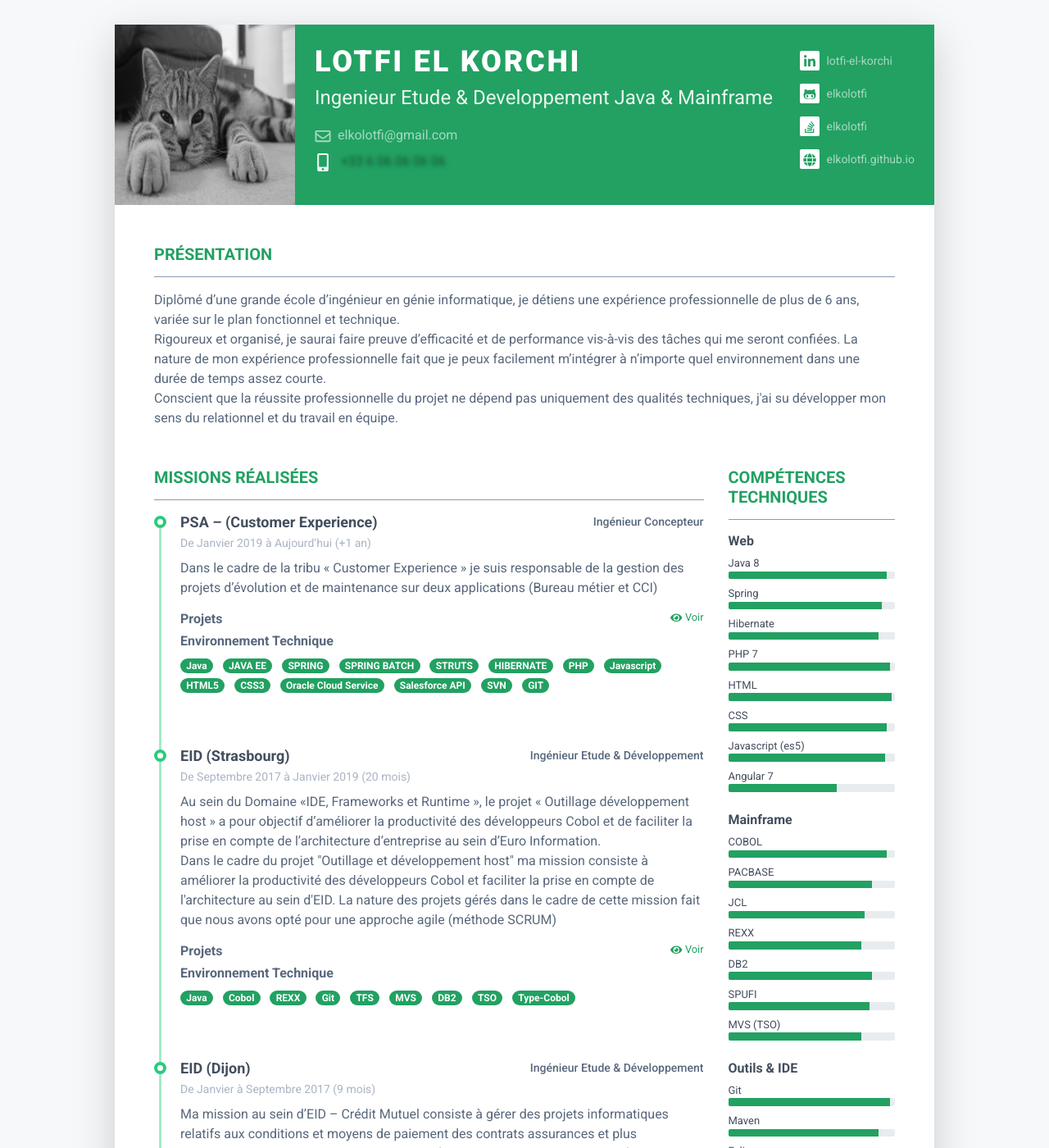
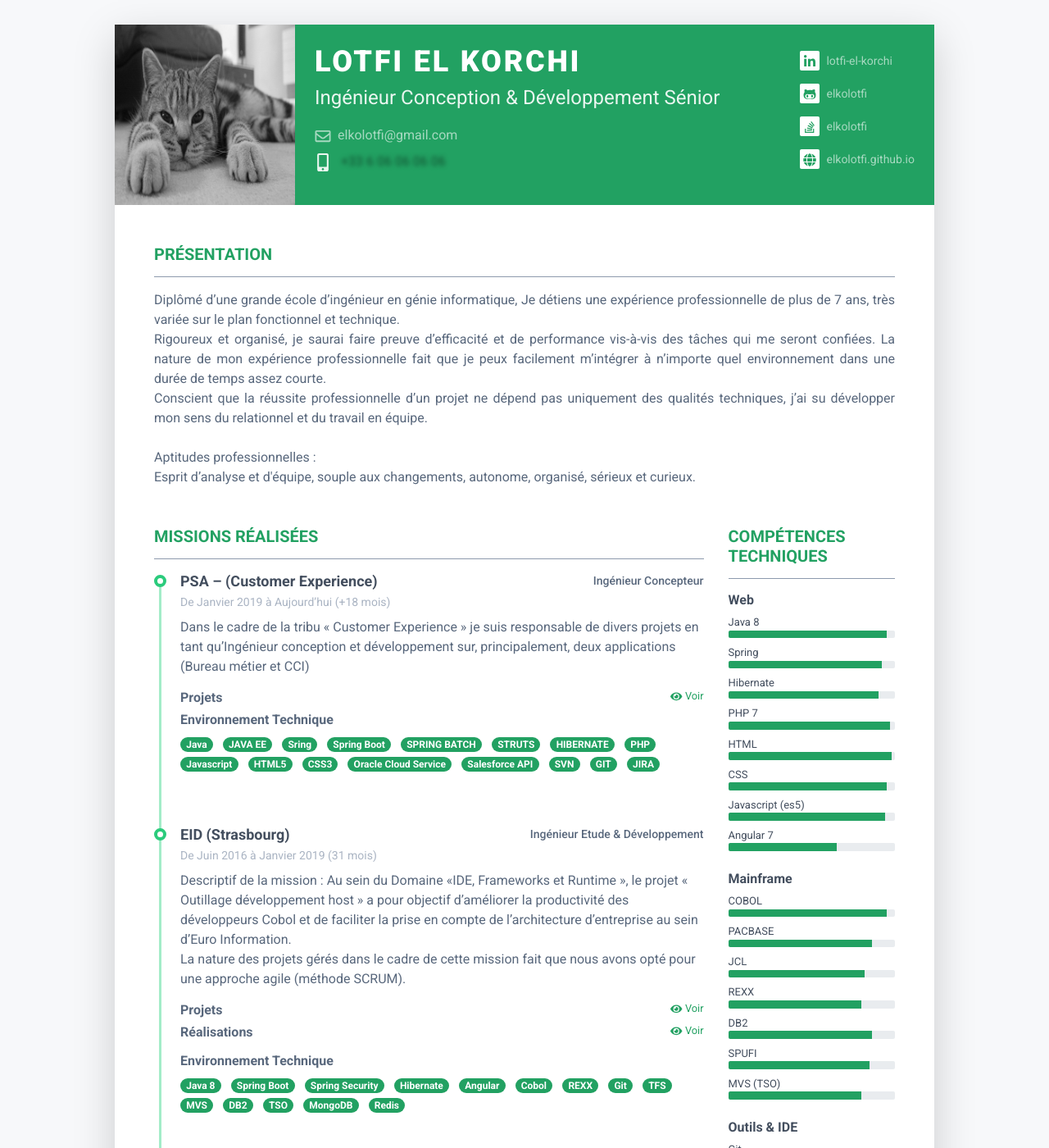
Before and after one commit to elkolotfi/elkolotfi.github.io, a Jekyll site: the page built from index.markdown, in a window 1280 px wide and 1400 px high. Shown: the whole window at 82% size. Built offline with Jekyll 4.4.1, drawn with Linux system fonts in a browser that asks for light colours; nearby versions of some CDN libraries; part of the change alters nothing that is shown; some of the changed text lies outside the part shown.

Commit message:
update 2020_05_16

```diff
--- a/_config.yml
+++ b/_config.yml
@@ -19,7 +19,7 @@
 # in the templates via {{ site.myvariable }}.
 
 title: Lotfi EL KORCHI
-email: your-email@example.com
+email: elkolotfi@gmail.com
 description: >- # this means to ignore newlines until "baseurl:"
   Write an awesome description for your new site here. You can edit this
   line in _config.yml. It will appear in your document head meta (for
--- a/_data/cv.json
+++ b/_data/cv.json
@@ -1,7 +1,7 @@
 {
   "general": {
-    "title": "Lotfi EL KORCHI | Ingénieur d'étude et de développement Java et Mainframe",
-    "description": "Diplômé d’une grande école d’ingénieur en génie informatique, je détiens une expérience professionnelle de plus de 6 ans, variée sur le plan fonctionnel et technique.<br>Rigoureux et organisé, je saurai faire preuve d’efficacité et de performance vis-à-vis des tâches qui me seront confiées. La nature de mon expérience professionnelle fait que je peux facilement m’intégrer à n’importe quel environnement dans une durée de temps assez courte.<br>Conscient que la réussite professionnelle du projet ne dépend pas uniquement des qualités techniques, j'ai su développer mon sens du relationnel et du travail en équipe."
+    "title": "Lotfi EL KORCHI | Ingénieur Conception & Développement Sénior",
+    "description": "Diplômé d’une grande école d’ingénieur en génie informatique, Je détiens une expérience professionnelle de plus de 7 ans, très variée sur le plan fonctionnel et technique.<br>Rigoureux et organisé, je saurai faire preuve d’efficacité et de performance vis-à-vis des tâches qui me seront confiées. La nature de mon expérience professionnelle fait que je peux facilement m’intégrer à n’importe quel environnement dans une durée de temps assez courte.<br>Conscient que la réussite professionnelle d’un projet ne dépend pas uniquement des qualités techniques, j’ai su développer mon sens du relationnel et du travail en équipe.<br><br>Aptitudes professionnelles :<br>Esprit d’analyse et d'équipe, souple aux changements, autonome, organisé, sérieux et curieux.<br>"
   },
   "languages": [
     {"name":  "Français", "level": "Courant"},
@@ -72,29 +72,50 @@
     {
       "company": "PSA – (Customer Experience)",
       "job": "Ingénieur Concepteur",
-      "time_frame": "De Janvier 2019 à Aujourd’hui (+1 an)",
-      "description": "Dans le cadre de la tribu « Customer Experience » je suis responsable de la gestion des projets d’évolution et de maintenance sur deux applications (Bureau métier et CCI)",
+      "time_frame": "De Janvier 2019 à Aujourd’hui (+18 mois)",
+      "description": "Dans le cadre de la tribu « Customer Experience » je suis responsable de divers projets en tant qu’Ingénieur conception et développement sur, principalement, deux applications (Bureau métier et CCI)",
       "projects": [
         {
           "title":  "Transfert des tickets vers Salesforce",
           "description": "Dans le cadre de l’application Bureau métier, l’un des clients de PSA (Free2Move) souhaite transférer un certain type de ses tickets vers Salesforce afin qu’il puisse les traiter sur ce CRM. Il faut donc instaurer les bonnes règles de gestion et mettre en place une connexion sécurisé (JWT) vers l’Api Salesforce puis mettre en place l’action de transfert (transformation des « Incident » Oracle en « Case » Salesforce)"
         },
         {
-          "title": "Amélioration de la page de recherche de l’application CCI",
-          "description": "Les utilisateurs de l’application CCI ont souvent recoure à une page de recherche qui représente une sorte de point d’entré essentiel pour l’ensemble de l’application. Cette interface souffre de plusieurs problèmes parmi lesquels on peut citer : Une lenteur assez considérable au moment de l’initialisation de la page, manque de plusieurs critères de recherches, difficulté de navigation sur les résultats de recherches… Le but est donc d’améliorer l’expérience en comblant ces lacunes à travers une série de mini-projets."
+          "title": "Refonte de l’architecture des processus personnalisés",
+          "description": "Pour rajouter des traitements spécifiques aux modules standards du CRM Oracle les développeurs disposent d’un modèle de processus personnalisé qui leurs permettent d’uploader un script PHP et conditionner son exécution depuis le gestionnaire des règles d’oracle. Le souci avec cette approche est que le workflow n’est pas très performant : il faut modifier le fichier localement, l’uploader, déployer puis tester.<br>J’ai donc proposé une nouvelle architecture qui s’appuie sur un dispatcher responsable de l’appel du traitement correspondant situé sur le serveur. Il suffit donc d’uploader le traitement appelant le dispatcher et déployer une seule fois puis modifier le module PHP directement sur le serveur.<br><br>Ce changement a eu un impact décisif sur le projet de transfert des tickets vers Salesforce grâce à :<br>- L’amélioration du processus du développement<br>- La possibilité d’utiliser la programmation orientée objet ainsi que quelques principes de la programmation SOLID<br>- La possibilité d’utiliser des bibliothèques tierces<br>- La mise en place des tests automatisés<br>"
+        },
+        {
+          "title": "Gestion de l’évolution de l’application CCI",
+          "description": "CCI est une application intranet qui a pour but d’assister les agents du centre de la gestion des recouvrements des contrats de financement PSA. <br>Ma mission est de gérer l’évolution de cette application à travers différents projets qui visent :<br>- La correction de bugs sur différentes parties de l’application.<br>- Amélioration de la performance, notamment pour la recherche des contrats, qui est une fonctionnalité incontournable de l’outil<br>- Correction des différentes failles de sécurités relevés lors des différents audits<br>- Amélioration de la qualité du code en répondant aux exigences de SONAR<br>"
+        },
+        {
+          "title": "Migration du CMS Typo3",
+          "description": "L’application EWR utilise un portail basé sur le CMS Typo3 dans sa version 6.2 qui fait de la version 5 de PHP. Il n’y a plus de support pour ces versions aujourd’hui. Par conséquent, il faut considérer une mise à jour du CMS et du PHP vers des versions LTS.<br>Mon rôle sur ce projet est de réaliser l’étude qui permet de mettre en place l’opération de migration tout en gardant toutes les fonctionnalités de l’application (connexions LDAP, système de templating…)<br>"
         }
       ],
-      "skills": ["Java", "JAVA EE", "SPRING", "SPRING BATCH", "STRUTS", "HIBERNATE", "PHP", "Javascript", "HTML5", "CSS3", "Oracle Cloud Service", "Salesforce API", "SVN", "GIT"]
+      "skills": ["Java", "JAVA EE", "Sring", "Spring Boot", "SPRING BATCH", "STRUTS", "HIBERNATE", "PHP", "Javascript", "HTML5", "CSS3", "Oracle Cloud Service", "Salesforce API", "SVN", "GIT", "JIRA"]
     },
     {
       "company": "EID (Strasbourg)",
       "job": "Ingénieur Etude & Développement",
-      "time_frame": "De Septembre 2017 à Janvier 2019 (20 mois)",
-      "description": "Au sein du Domaine «IDE, Frameworks et Runtime », le projet « Outillage développement host » a pour objectif d’améliorer la productivité des développeurs Cobol et de faciliter la prise en compte de l’architecture d’entreprise au sein d’Euro Information.<br>Dans le cadre du projet \"Outillage et développement host\" ma mission consiste à améliorer la productivité des développeurs Cobol et faciliter la prise en compte de l'architecture au sein d'EID. La nature des projets gérés dans le cadre de cette mission fait que nous avons opté pour une approche agile (méthode SCRUM)",
+      "time_frame": "De Juin 2016 à Janvier 2019 (31 mois)",
+      "description": "Descriptif de la mission : Au sein du Domaine «IDE, Frameworks et Runtime », le projet « Outillage développement host » a pour objectif d’améliorer la productivité des développeurs Cobol et de faciliter la prise en compte de l’architecture d’entreprise au sein d’Euro Information.<br>La nature des projets gérés dans le cadre de cette mission fait que nous avons opté pour une approche agile (méthode SCRUM).<br>",
+      "achievements": {
+        "tasks": [
+          "Etude et Analyse des besoins",
+          "Estimation des charges",
+          "Elaboration des cahiers de spécifications techniques et fonctionnelles",
+          "Développement Web (Java 8, Spring boot, Spring security, Angular)",
+          "Développement Eclipse (Java 8, SWT et JFACES)",
+          "Développement en COBOL avec respects des différentes normes",
+          "Analyse et conception des solutions pour résoudre les problèmes liés à la productivité des développeurs et aux performances systèmes",
+          "Elaboration des tests unitaires et fonctionnels (QC)",
+          "Livraison des composants développés sur les différents environnements (Test, Qualification et Production)"
+        ]
+      },
       "projects": [
         {
           "title":  "Refonte d'un outil de génération de modules Host (ZGEN)",
-          "description": "Le but de ce projet est de faire une refonte de l'outil déjà existant sur TSO (Mainframe - ZGEN) qui permet de générer des squelettes de programmes type. L'idée et de rendre accessible les mêmes fonctionnalités de l'outil sur l'IDE de développement IBM (RDZ – Eclipse RCP) et de rajouter plus de fonctionnalités."
+          "description": "Le but de ce projet est de faire une refonte de l'outil déjà existant sur TSO (Mainframe - ZGEN) qui permet de générer des squelettes de programmes type. L'idée et de rendre accessible les mêmes fonctionnalités de l'outil sur l'IDE de développement IBM (RDZ – Eclipse RCP) et de rajouter plus de fonctionnalités"
         },
         {
           "title": "Générateur de service applicatif",
@@ -105,57 +126,15 @@
           "description": "Lors du développement de l'outil ZGEN parmi les fonctionnalités que j'ai proposées : un outil de recherche Agate sous forme de fenêtre de dialogue. Cette fonctionnalité a été tellement appréciée par le comité de gestion des projets d'outillage COBOL qu'il a été demandé de le développer comme projet indépendant pouvant être intégré à plusieurs autres plugins déjà existant sur RDZ."
         },
         {
-          "title": "Type Cobol",
-          "description": "L'idée de typeCobol est de créer un surlangage de Cobol qui apporte plus de fonctionnalités et de facilité d'écriture à ce Langage Host."
+          "title": "Gestionnaire de modules COBOL",
+          "description": "Mise en place d’une application Web (Spring boot + angular) afin de gérer la réservation et la recherche des modules COBOL utilisé par les développeurs. Cette application prend en compte les différents aspects de l’environnement EID comme l’authentification LDAP et la gestion autorisations. Pour de meilleure performance nous avons mis en place plusieurs cache (local Storage côté client et Redis coté serveur)"
+        },
+        {
+          "title": "Elaboration d’une architecture distribuée",
+          "description": "Elaboration d’une architecture distribuée permettant la répartition des différentes applications Mainframe sous forme de micro-service. Ceci facilite l’appel de ces services depuis différents contexte (appel sous forme d’une API REST avec une gestion de sécurité plus transparente)"
         }
       ],
-      "skills": ["Java", "Cobol", "REXX", "Git", "TFS", "MVS", "DB2", "TSO", "Type-Cobol"]
-    },
-    {
-      "company": "EID (Dijon)",
-      "job": "Ingénieur Etude & Développement",
-      "time_frame": "De Janvier à Septembre 2017 (9 mois)",
-      "description": "Ma mission au sein d’EID  – Crédit Mutuel consiste à gérer des projets informatiques relatifs aux conditions et moyens de paiement des contrats assurances et plus précisément dans le cadre de l’équipe A430 (service Financier et Contentieux).",
-      "achievements": {
-        "tasks": [
-          "Etude et Analyse des besoins",
-          "Estimation des charges",
-          "Elaboration des cahiers de spécifications techniques et fonctionnelles",
-          "Développement en COBOL avec respects des différentes normes",
-          "Elaboration des tests unitaires et fonctionnels (QC)",
-          "Livraison des composants développés sur les différents environnements (Test, Qualification et Production)"
-        ]
-      },
-      "projects": [
-        {
-          "title":  "Intégration des VCS (Virements à communication structurée)",
-          "description": "Pour le compte du client PARTNERS en Belgique il est demandé d’adapter le générateur des communications structurées existant afin d’intégrer les nouveaux produits PARTNERS. Une mise à niveau est effectuée afin d’adapter les différents composants utilisant le générateur pour répondre à sa nouvelle structure."
-        },
-        {
-          "title": "Adaptation l’application de saisie des règlements TPE",
-          "description": "Lors de la saisie d’un règlement par TPE l’application conduit l’opération directement vers les contrats E/R. Dans le cadre du projet d’intégration des contrats de la nouvelle application ERMES, il est demandé d’adapter l’application de saisie des règlements TPE afin de router et bien intégrer les opérations sur le bon contrat."
-        },
-        {
-          "title": "Introduction d’un nouveau Moyen de paiement OVB",
-          "description": "L’intégration du nouveau client PARTNERS dans le groupe implique plusieurs adaptations à prévoir sur le système informatique du groupe. Parmi elles il y a l’introduction des Ordres de virements bancaires comme nouveau moyen de paiement utilisé par les clients Belges. Ce projet consiste donc à recenser et adapter les différents composants dont le fonctionnement dépend ou influe le mode de paiement utilisé pour un contrat d’assurance."
-        }
-      ],
-      "skills": ["COBOL", "Devbooster (C#)", "MVS", "DB2", "TSO", "File-Aid"]
-    },
-    {
-      "company": "I-BP (Banque populaire)",
-      "job": "Ingénieur Etude & Développement",
-      "time_frame": "De Juin 2016 à Janvier 2017 (6 mois)",
-      "description": "Participation au projet PPG OP3 (Moyens de Paiement – Concentrateur SEPA – GSP12190) sur ses 3 dernières itérations (Méthode SCRUM -Approches AGILE-)",
-      "achievements": {
-        "tasks": [
-          "Développements de programmes batch (réalisation intégrale de la chaine des CRS/CRI dans le cadre du projet d’intégration SEPA)",
-          "Recette unitaire des différents composants développés (FTU)",
-          "Développement d’un programme de test fonctionnel en PHP (test de non-régression)",
-          "Participation lors des démonstrations d’itérations"
-        ]
-      },
-      "skills": ["PHP", "PACBASE", "COBOL","MVS", "DB2", "TSO", "File-Aid"]
+      "skills": ["Java 8", "Spring Boot", "Spring Security", "Hibernate", "Angular", "Cobol", "REXX", "Git", "TFS", "MVS", "DB2", "TSO", "MongoDB", "Redis"]
     },
     {
       "company": "BDSI (BNP-Paribas)",
--- a/_data/personal.yml
+++ b/_data/personal.yml
@@ -1,6 +1,6 @@
 info:
   full_name: Lotfi EL KORCHI
-  job_title: Ingenieur Etude & Developpement Java & Mainframe
+  job_title: Ingénieur Conception & Développement Sénior
   email: elkolotfi@gmail.com
   phone: +33 6 06 06 06 06
 social:
--- a/_layouts/cv.html
+++ b/_layouts/cv.html
@@ -70,7 +70,7 @@
 			    <section class="resume-section summary-section mb-5">
 				    <h2 class="resume-section-title text-uppercase font-weight-bold pb-3 mb-3">Présentation</h2>
 				    <div class="resume-section-content">
-					    <p class="mb-0">{{site.data.cv.general.description}}</p>
+					    <p class="mb-0 text-justify">{{site.data.cv.general.description}}</p>
 				    </div>
 			    </section><!--//summary-section-->
 			    <div class="row">
@@ -108,7 +108,7 @@
 												{% for project in experience.projects %}
 												<li>
 													<h5>{{project.title}}</h5>
-													<p>{{project.description}}</p>
+													<p class="text-justify">{{project.description}}</p>
 												</li>
 												{% endfor %}
 											</ul>
```
